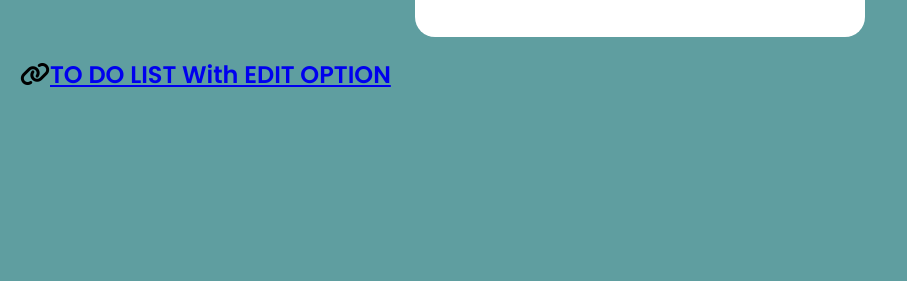
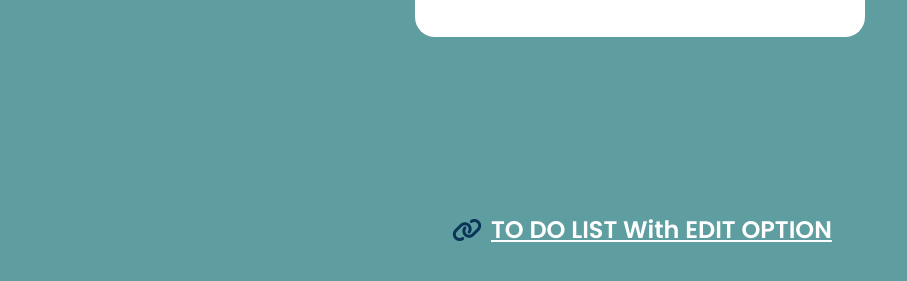
Before and after one commit to Sharath7R/TO-DO-LIST-with-LOCAL-STORAGE, a plain HTML site: page index2.html in a window 1280 px wide. Shown: the part 263-544 px from the top of the page, without its empty margins (0-907 px from the left). Drawn offline with Linux system fonts and the light colour scheme; files whose address does not match are found by name.

Commit message:
Update style2.css

```diff
--- a/style2.css
+++ b/style2.css
@@ -6,12 +6,21 @@
     font-family: 'Poppins', sans-serif;
     box-sizing: border-box;
 }
+body {
+    background-color: cadetblue;
+}
 
 .container {
+    max-width: 1000px;
+    margin: 0 auto;
     width: 100%;
     min-height: 100vh;
     padding: 20px;
-    background-color: cadetblue;
+
+    display: flex;
+    flex-direction: column;
+    align-items: center;
+
 }
 .to-do-app {
     background-color: #fff;
@@ -74,7 +83,7 @@ ul li::before {
     height: 30px;
     line-height: 30px;
     text-align: center;
-    background-image: url('unchecked.png');
+    background-image: url('images/unchecked.png');
     background-position: center;
     background-size: cover;
 }
@@ -82,7 +91,7 @@ ul li.checked {
     text-decoration: line-through;
 }
 ul li.checked::before {
-    background-image: url('checked.png');
+    background-image: url('images/checked.png');
 }
 ul li span  {
     position: absolute;
@@ -97,3 +106,23 @@ ul li span  {
     text-align: center;
     cursor: pointer;
 }
+
+
+
+
+.to-do-2 {
+    margin-top: 150px;
+    display: grid;
+    grid-template-columns: 1fr 9fr;
+    column-gap: 5px;
+    place-items: center;
+    padding: 5px;
+    font-weight: 600;
+}
+.to-do-2 a {
+    text-decoration: underline;
+    color: white;
+}
+.to-do-2 i {
+    color:rgb(10, 53, 88);
+}
```
